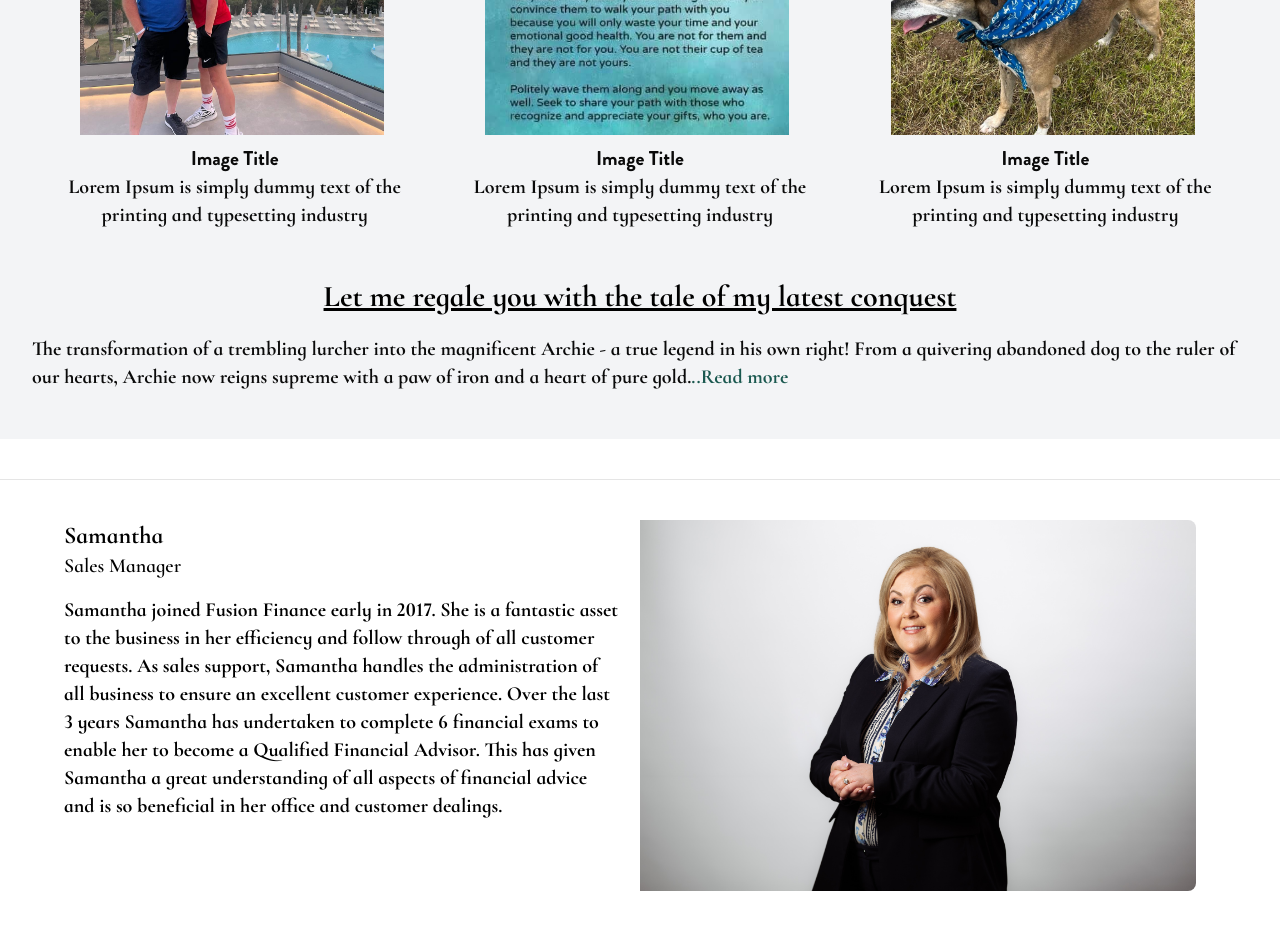
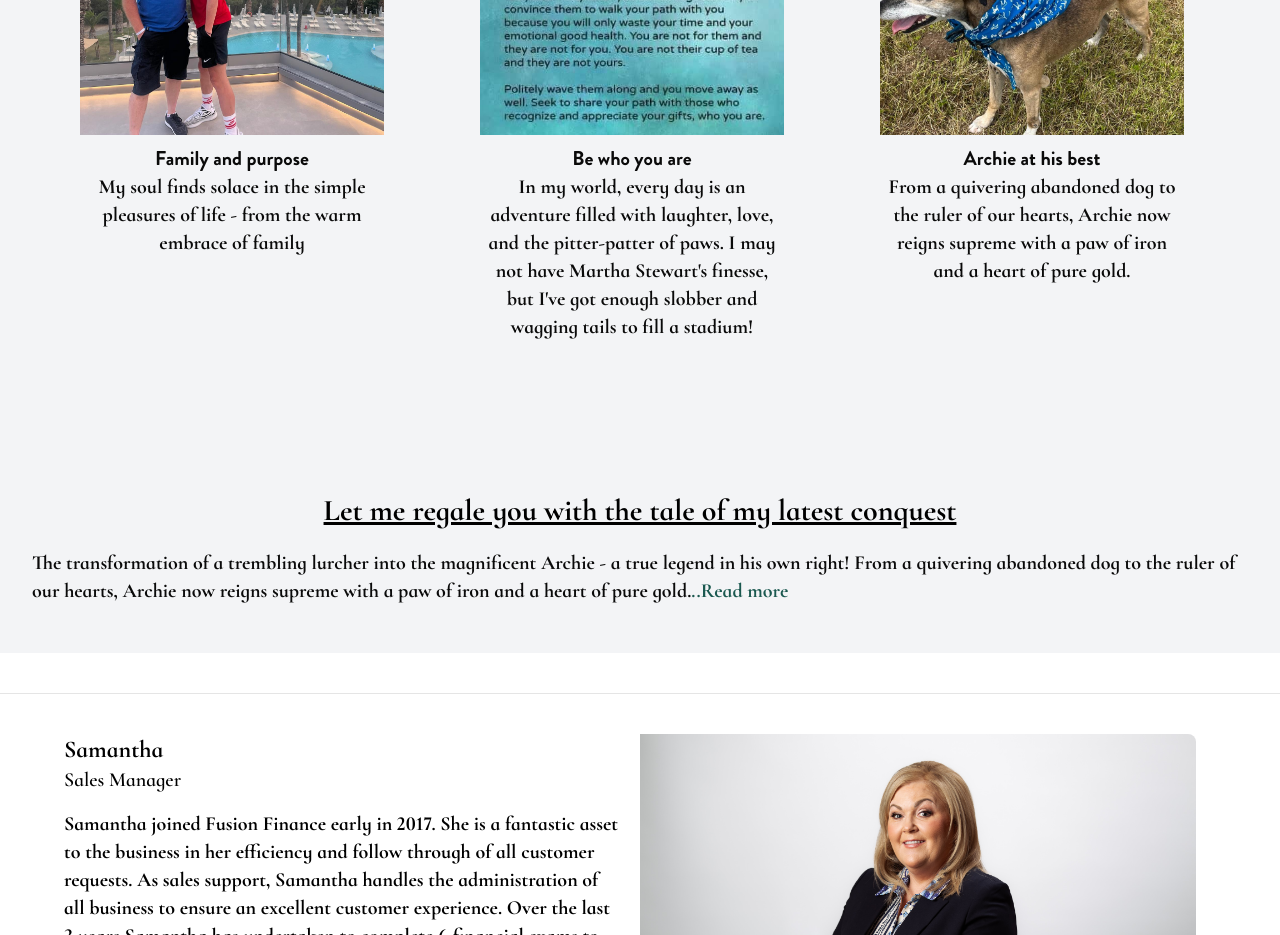
Before and after one commit to limefresh5455/fusion-finance, a Next.js app: page /about in a window 1280 px wide. Shown: the part 3660-4595 px from the top of the page. Built offline with nearby package versions, Linux system fonts and the light colour scheme.

Commit message:
Slider fixed

```diff
--- a/src/app/(home)/page.tsx
+++ b/src/app/(home)/page.tsx
@@ -151,7 +151,7 @@ export default function Home() {
           </div>
         </div>
 
-        <div className="bg-[#fff]">
+        <div className="bg-[#1a584f] text-white">
           <div className="container py-10 pb-6 text-center md:text-left px-5">
             <div className="flex flex-wrap md:flex-nowrap">
               <div className="flex justify-center align-center mx-10 mb-10 ">
@@ -177,7 +177,7 @@ export default function Home() {
                   <button className="mt-10 mx-auto">
                     <Link
                       href="/contact"
-                      className="font-sans text-black bg-[#5ae9d4] py-2 px-4 rounded-full text-xl"
+                      className="hover:text-white font-sans text-black bg-[#5ae9d4] py-2 px-4 rounded-full text-xl"
                     >
                       Contact us
                     </Link>
--- a/src/app/about/imageslider/imageSlider.css
+++ b/src/app/about/imageslider/imageSlider.css
@@ -18,7 +18,6 @@
 
 .slider-button {
   position: absolute;
-  top: 50%;
   transform: translateY(-50%);
   background-color: rgba(0, 0, 0, 0.8);
   color: white;
@@ -37,7 +36,7 @@
 }
 
 .slider-button.right {
-  right: 54px;
+  right: 64px;
 }
 
 .imageDetails {
--- a/src/app/about/imageslider/imageSlider.tsx
+++ b/src/app/about/imageslider/imageSlider.tsx
@@ -6,68 +6,71 @@ import "./imageSlider.css";
 const images = [
   {
     src: "/Fusion_pics/not-at-work (1).jpeg",
-    title: "Image Title",
+    title: "Champion Canine",
     description:
-      "Lorem Ipsum is simply dummy text of the printing and typesetting industry",
+      "So, here's to being the champion of all things canine, the biggest cheerleader on the soccer field, and the steadfast supporter of friends and family. Archie may have been the one who needed rescuing, but in the end, it's us who have been truly blessed by his presence.",
   },
   {
     src: "/Fusion_pics/not-at-work (2).jpeg",
-    title: "Image Title",
+    title: "Family and purpose",
     description:
-      "Lorem Ipsum is simply dummy text of the printing and typesetting industry",
+      "My soul finds solace in the simple pleasures of life - from the warm embrace of family",
   },
   {
     src: "/Fusion_pics/not-at-work (3).jpeg",
-    title: "Image Title",
+    title: "Be who you are",
     description:
-      "Lorem Ipsum is simply dummy text of the printing and typesetting industry",
+      "In my world, every day is an adventure filled with laughter, love, and the pitter-patter of paws. I may not have Martha Stewart's finesse, but I've got enough slobber and wagging tails to fill a stadium!"
   },
   {
     src: "/Fusion_pics/not-at-work (4).jpeg",
-    title: "Image Title",
+    title: "Archie at his best",
     description:
-      "Lorem Ipsum is simply dummy text of the printing and typesetting industry",
+      "From a quivering abandoned dog to the ruler of our hearts, Archie now reigns supreme with a paw of iron and a heart of pure gold.",
   },
   {
     src: "/Fusion_pics/not-at-work (5).jpeg",
-    title: "Image Title",
+    title: "Friends at your side",
     description:
-      "Lorem Ipsum is simply dummy text of the printing and typesetting industry",
+      "When I'm not busy pampering Archie, Bailey and Coco or exploring new lands with family by my side, you can find me on the sidelines, proudly sponsoring the under 15 and 16 Cahir team every year.",
   },
   {
     src: "/Fusion_pics/not-at-work (6).jpeg",
-    title: "Image Title",
+    title: "Traithlon Discipline",
     description:
-      "Lorem Ipsum is simply dummy text of the printing and typesetting industry",
+      "I am actively involved with Sligo Triathlon Club for over 10 years and have volunteered on the committee as Treasurer for 3 years. I thoroughly enjoy the social aspect of the training with other club members and the mix of disciplines that swimming, cycling and running brings. Over the last number of years, I have participated in numerous triathlons, swimming and running events and also in aid of charities, North West Hospice, Multiple Sclerosis Centre and Sligo Hospital Oncology Unit. I greatly appreciate the benefit which the club affords me in my mindset and wellness.",
   },
   {
     src: "/Fusion_pics/not-at-work (7).png",
-    title: "Image Title",
+    title: "Pride and Joy",
     description:
-      "Lorem Ipsum is simply dummy text of the printing and typesetting industry",
+      "Building these family moments for now, for each chapter of life.",
   },
   {
     src: "/Fusion_pics/not-at-work (8).png",
-    title: "Image Title",
+    title: "Simple Pleasures",
     description:
-      "Lorem Ipsum is simply dummy text of the printing and typesetting industry",
+      "My soul finds solace in the simple pleasures of life - from the warm embrace of family, the laughter shared with friends, and the thrill of cheering on my favourite soccer teams in Cahir Park.",
   },
 ];
 
 const ImageSlider = () => {
   const [currentIndex, setCurrentIndex] = useState(0);
-  const [isMobile, setIsMobile] = useState(0);
+  const [isMobile, setIsMobile] = useState<number>(0);
+  const [showFullDescription, setShowFullDescription] = useState(false);
   const totalImages = images.length;
   const autoPlayInterval = 5000;
 
   // Function to move to the next slide
   const nextSlide = useCallback(() => {
     setCurrentIndex((prevIndex) => (prevIndex + 1) % totalImages);
+    setShowFullDescription(false); // Reset description view on slide change
   }, [totalImages]);
 
   // Function to move to the previous slide
   const prevSlide = () => {
     setCurrentIndex((prevIndex) => (prevIndex - 1 + totalImages) % totalImages);
+    setShowFullDescription(false); // Reset description view on slide change
   };
 
   // Adjust the view for mobile devices
@@ -96,19 +99,21 @@ const ImageSlider = () => {
       isMobile > 1023 ? 3 :
         (isMobile >= 768 ? 2 : 1);
 
-    let visibleImages = [];
-    for (let i = 0; i < imagesToShow; i++) {
-      visibleImages.push(images[(currentIndex + i) % totalImages]);
-    }
-    return visibleImages;
+    return Array.from({ length: imagesToShow }, (_, i) => images[(currentIndex + i) % totalImages]);
   };
+
+  // Function to count words
+  const wordCount = (text: string) => text.split(' ').filter(Boolean).length;
+
+  // Get the current image
+  const currentImage = images[currentIndex];
 
   return (
     <div className="slider-container">
       <h2 className="font-sans pt-10 text-center text-3xl font-bold text-black mb-5 underline">
         When we are not at work
       </h2>
-      <button className="slider-button left" onClick={prevSlide}>
+      <button style={{ top: showFullDescription ? '31%' : '39%' }} className="slider-button left" onClick={prevSlide}>
         &#10094;
       </button>
       <div className="slider">
@@ -123,18 +128,27 @@ const ImageSlider = () => {
                 className="rounded-lg p-2 img"
               />
             </div>
-            <div className="imageDetails container">
+            <div className="imageDetails container max-w-[324px]">
               <div className="image-title text-xl font-sans text-center">
                 {image.title}
               </div>
-              <div className="cormorant-infant text-xl image-desc text-center">
-                {image.description}
+              <div className="cormorant-infant text-xl image-desc text-center min-h-[270px]">
+                {showFullDescription || wordCount(image.description) <= 50
+                  ? image.description
+                  : `${image.description.split(' ').slice(0, 50).join(' ')}...`}
+                {wordCount(image.description) > 50 && (
+                  <span
+                    className="text-blue-500 cursor-pointer"
+                    onClick={() => setShowFullDescription(prev => !prev)}>
+                    {showFullDescription ? ' Show Less' : ' Read More'}
+                  </span>
+                )}
               </div>
             </div>
           </div>
         ))}
       </div>
-      <button className="slider-button right" onClick={nextSlide}>
+      <button style={{ top: showFullDescription ? '31%' : '39%' }} className="slider-button right" onClick={nextSlide}>
         &#10095;
       </button>
     </div>
@@ -142,6 +156,7 @@ const ImageSlider = () => {
 };
 
 export default ImageSlider;
+
 
 
 
```
Also changed, not shown: src/components/ui/quote-results/QuoteResults.tsx (+70 -42 lines).
